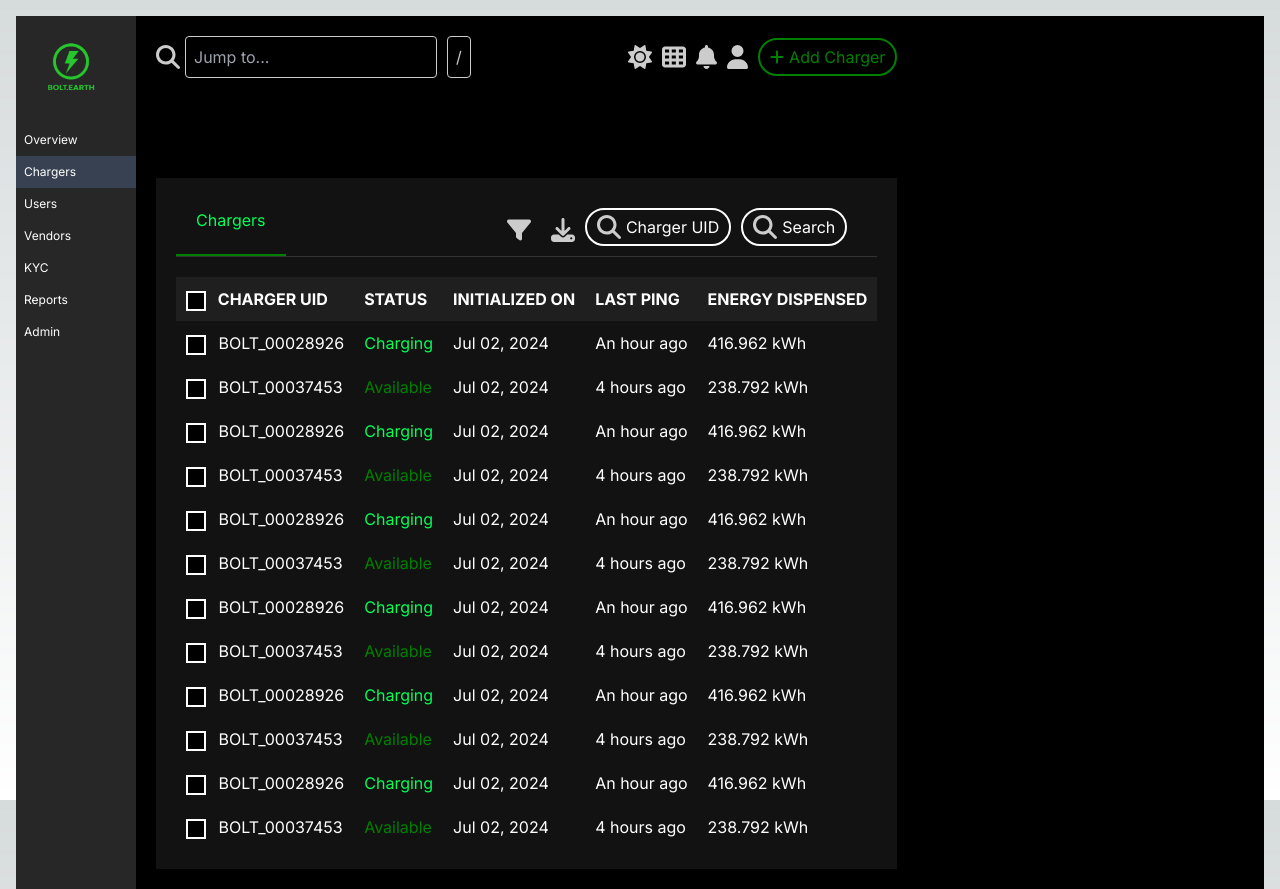
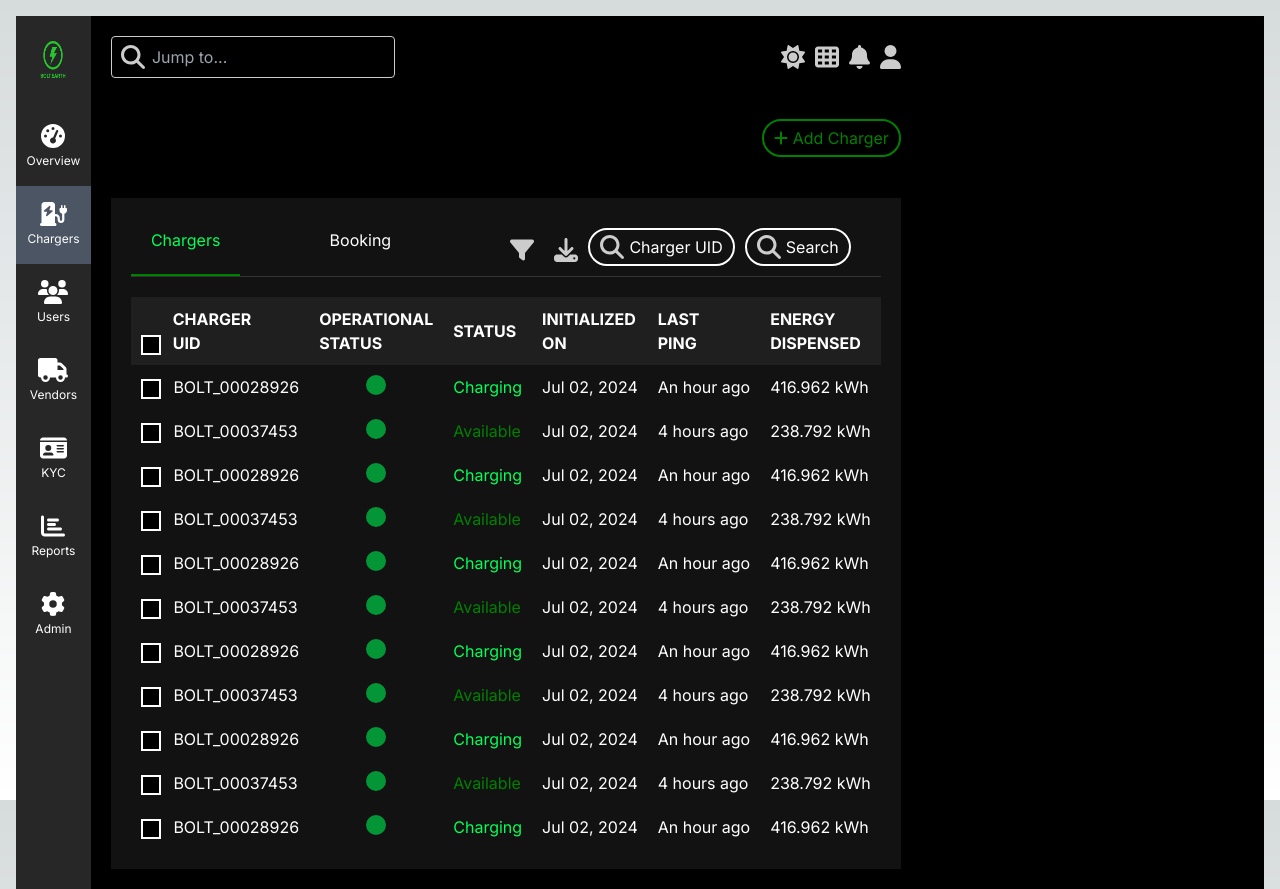
Before and after one commit to Neeraj-Varma7/bolt_earth, a Next.js app in the folder bolt_earth_ui/: page / in a window 1280 px wide. Built offline with nearby package versions, Linux system fonts and the light colour scheme.

Commit message:
Created a seprate css folder

```diff
--- a/bolt_earth_ui/components/ChargerDetails.tsx
+++ b/bolt_earth_ui/components/ChargerDetails.tsx
@@ -1,11 +1,9 @@
-// ChargerDetails.js
-
 "use client";
 
 import React from 'react';
 import { FontAwesomeIcon } from '@fortawesome/react-fontawesome';
 import { faTimes, faEdit, faEye, faFlag, faTh } from '@fortawesome/free-solid-svg-icons';
-import './ChargerDetails.css'; // Use the same CSS file for consistency
+import '../styles/ChargerDetails.css'; // Use the same CSS file for consistency
 
 interface Charger {
   uid: string;
@@ -45,29 +43,45 @@ const ChargerDetails: React.FC<ChargerDetailsProps> = ({ charger, onClose }) =>
           Information
         </div>
         <div className="tab">
-           Bookings
+          Bookings
         </div>
         <div className="tab">
-           Stats
+          Stats
         </div>
         <div className="tab">
-           View
+          View
         </div>
       </div>
       <div className="content">
-        <div className="section">
+        <div className="section charger-info">
           <h3><strong>Charger Info </strong><button><FontAwesomeIcon icon={faEdit} /></button></h3>
-          <h6><strong>UID:</strong> {charger.uid}</h6>
-          <h6><strong>Name:</strong> {charger.name}</h6>
-          <h6><strong>Initialized On:</strong> {charger.initializedOn}</h6>
-          <h6><strong>Last Ping:</strong> {charger.lastPing}</h6>
+          <div className="info-pair">
+            <h6><strong>UID:</strong></h6><h6>{charger.uid}</h6>
+          </div>
+          <div className="info-pair">
+            <h6><strong>Name:</strong></h6><h6>{charger.name}</h6>
+          </div>
+          <div className="info-pair">
+            <h6><strong>Initialized On:</strong></h6><h6>{charger.initializedOn}</h6>
+          </div>
+          <div className="info-pair">
+            <h6><strong>Last Ping:</strong></h6><h6>{charger.lastPing}</h6>
+          </div>
         </div>
-        <div className="section">
+        <div className="section owner-info">
           <h3><strong>Owner Info</strong><button><FontAwesomeIcon icon={faEdit} /></button></h3>
-          <h6><strong>Name:</strong> {charger.ownerName}</h6>
-          <h6><strong>Phone Number:</strong> {charger.phoneNumber}</h6>
-          <h6><strong>Alternate Phone 1:</strong> {charger.alternatePhone1 || '-'}</h6>
-          <h6><strong>Alternate Phone 2:</strong> {charger.alternatePhone2 || '-'}</h6>
+          <div className="info-pair">
+            <h6><strong>Name:</strong></h6><h6>{charger.ownerName}</h6>
+          </div>
+          <div className="info-pair">
+            <h6><strong>Phone Number:</strong></h6><h6>{charger.phoneNumber}</h6>
+          </div>
+          <div className="info-pair">
+            <h6><strong>Alternate Phone 1:</strong></h6><h6>{charger.alternatePhone1 || '-'}</h6>
+          </div>
+          <div className="info-pair">
+            <h6><strong>Alternate Phone 2:</strong></h6><h6>{charger.alternatePhone2 || '-'}</h6>
+          </div>
         </div>
       </div>
     </div>
--- a/bolt_earth_ui/components/Chargers.tsx
+++ b/bolt_earth_ui/components/Chargers.tsx
@@ -33,15 +33,15 @@ const Chargers = () => {
     <div style={{ margin: "20px" }}>
       <div style={{ display: "flex", alignItems: "center", justifyContent: "space-between", marginBottom: "10px" }}>
         <form onSubmit={handleSearchSubmit} style={{ display: "flex", alignItems: "center" }}>
-          <div style={{ display: "flex", alignItems: "center" }}>
-            <FontAwesomeIcon icon={faSearch} style={{ fontSize: "1.5rem", color: "#ccc", marginRight: "5px" }} />
+      <div style={{ display: "flex", alignItems: "center", position: "relative" }}>
+        <FontAwesomeIcon icon={faSearch} style={{ position: "absolute", left: "10px", fontSize: "1.5rem", color: "#ccc" }} />
         <input
           type="text"
           value={searchQuery}
           onChange={handleSearchChange}
           placeholder="Jump to..."
           style={{
-                padding: "8px",
+            padding: "8px 8px 8px 40px", // Adjust padding to accommodate the icon
             fontSize: "1rem",
             borderRadius: "4px",
             border: "1px solid #ccc",
@@ -52,29 +52,16 @@ const Chargers = () => {
           }}
         />
       </div>
-          <button
-            type="submit"
-            style={{
-              padding: "8px",
-              fontSize: "1rem",
-              borderRadius: "4px",
-              border: "1px solid #ccc",
-              backgroundColor: "#000",
-              color: "#ccc",
-              cursor: "pointer",
-              outline: "none",
-              marginLeft: "10px"
-            }}
-          >
-            /
-          </button>
     </form>
         <div style={{ display: "flex", alignItems: "center", gap: "10px" }}>
           <FontAwesomeIcon icon={faSun} style={{ fontSize: "1.5rem", color: "#ccc" }} />
           <FontAwesomeIcon icon={faTh} style={{ fontSize: "1.5rem", color: "#ccc" }} />
           <FontAwesomeIcon icon={faBell} style={{ fontSize: "1.5rem", color: "#ccc" }} />
           <FontAwesomeIcon icon={faUser} style={{ fontSize: "1.5rem", color: "#ccc" }} />
-          <div style={{ position: "relative" }}>
+        </div>
+      </div>
+      <div style={{ display: "flex", alignItems: "center", justifyContent: "space-between", marginBottom: "10px" }}>
+        <h1 style={{ fontSize: "2.5rem", margin: "20px", flexGrow: 1 }}>Chargers</h1>
         <button
           style={{
             display: "flex",
@@ -85,6 +72,7 @@ const Chargers = () => {
             borderRadius: "20px",
             border: "2px solid green",
             cursor: "pointer",
+            marginLeft: "10px",
           }}
         >
           <FontAwesomeIcon icon={faPlus} style={{ marginRight: "5px" }} /> Add Charger
@@ -95,9 +83,6 @@ const Chargers = () => {
           </div>
         )}
       </div>
-        </div>
-      </div>
-      <h1 style={{ fontSize: "2.5rem", margin: "20px" }}>Chargers</h1>
       <ChargersInfo />
     </div>
   );
--- a/bolt_earth_ui/components/ChargersInfo.tsx
+++ b/bolt_earth_ui/components/ChargersInfo.tsx
@@ -1,5 +1,5 @@
 import React, { useState } from 'react';
-import './ChargersInfo.css'; // Assuming you have a CSS file for styling
+import '../styles/ChargersInfo.css'; // Assuming you have a CSS file for styling
 import ChargerDetails from './ChargerDetails';
 import { FontAwesomeIcon } from '@fortawesome/react-fontawesome';
 import { faSearch, faDownload, faFilter } from '@fortawesome/free-solid-svg-icons'; // Importing the faSearch and faDownload icons
@@ -24,14 +24,14 @@ const ChargersInfo: React.FC = () => {
     { uid: 'BOLT_00037453', status: 'Available', operationalStatus: 'Operational', initializedOn: 'Jul 02, 2024', lastPing: '4 hours ago', energyDispensed: '238.792 kWh', name: '', ownerName: '', phoneNumber: '', alternatePhone1: '', alternatePhone2: '' },
     { uid: 'BOLT_00028926', status: 'Charging', operationalStatus: 'Operational', initializedOn: 'Jul 02, 2024', lastPing: 'An hour ago', energyDispensed: '416.962 kWh', name: 'JS carnation EV charger -1', ownerName: 'Ayan Basu', phoneNumber: '+91 91489 19899', alternatePhone1: '', alternatePhone2: '' },
     { uid: 'BOLT_00037453', status: 'Available', operationalStatus: 'Operational', initializedOn: 'Jul 02, 2024', lastPing: '4 hours ago', energyDispensed: '238.792 kWh', name: '', ownerName: '', phoneNumber: '', alternatePhone1: '', alternatePhone2: '' },
-      { uid: 'BOLT_00028926', status: 'Charging', operationalStatus: 'Operational', initializedOn: 'Jul 02, 2024', lastPing: 'An hour ago', energyDispensed: '416.962 kWh', name: 'JS carnation EV charger -1', ownerName: 'Ayan Basu', phoneNumber: '+91 91489 19899', alternatePhone1: '', alternatePhone2: '' },
+    { uid: 'BOLT_00028926', status: 'Charging', operationalStatus: 'Operational', initializedOn: 'Jul 02, 2024', lastPing: 'An hour ago', energyDispensed: '416.962 kWh', name: 'JS carnation EV charger -1', ownerName: 'Ayan Basu', phoneNumber: '+91 91489 19899', alternatePhone1: '', alternatePhone2: '' },
     { uid: 'BOLT_00037453', status: 'Available', operationalStatus: 'Operational', initializedOn: 'Jul 02, 2024', lastPing: '4 hours ago', energyDispensed: '238.792 kWh', name: '', ownerName: '', phoneNumber: '', alternatePhone1: '', alternatePhone2: '' },
     { uid: 'BOLT_00028926', status: 'Charging', operationalStatus: 'Operational', initializedOn: 'Jul 02, 2024', lastPing: 'An hour ago', energyDispensed: '416.962 kWh', name: 'JS carnation EV charger -1', ownerName: 'Ayan Basu', phoneNumber: '+91 91489 19899', alternatePhone1: '', alternatePhone2: '' },
     { uid: 'BOLT_00037453', status: 'Available', operationalStatus: 'Operational', initializedOn: 'Jul 02, 2024', lastPing: '4 hours ago', energyDispensed: '238.792 kWh', name: '', ownerName: '', phoneNumber: '', alternatePhone1: '', alternatePhone2: '' },
-      { uid: 'BOLT_00028926', status: 'Charging', operationalStatus: 'Operational', initializedOn: 'Jul 02, 2024', lastPing: 'An hour ago', energyDispensed: '416.962 kWh', name: 'JS carnation EV charger -1', ownerName: 'Ayan Basu', phoneNumber: '+91 91489 19899', alternatePhone1: '', alternatePhone2: '' },
+    { uid: 'BOLT_00028926', status: 'Charging', operationalStatus: 'Operational', initializedOn: 'Jul 02, 2024', lastPing: 'An hour ago', energyDispensed: '416.962 kWh', name: 'JS carnation EV charger -1', ownerName: 'Ayan Basu', phoneNumber: '+91 91489 19899', alternatePhone1: '', alternatePhone2: '' },
     { uid: 'BOLT_00037453', status: 'Available', operationalStatus: 'Operational', initializedOn: 'Jul 02, 2024', lastPing: '4 hours ago', energyDispensed: '238.792 kWh', name: '', ownerName: '', phoneNumber: '', alternatePhone1: '', alternatePhone2: '' },
     { uid: 'BOLT_00028926', status: 'Charging', operationalStatus: 'Operational', initializedOn: 'Jul 02, 2024', lastPing: 'An hour ago', energyDispensed: '416.962 kWh', name: 'JS carnation EV charger -1', ownerName: 'Ayan Basu', phoneNumber: '+91 91489 19899', alternatePhone1: '', alternatePhone2: '' },
-     { uid: 'BOLT_00037453', status: 'Available', operationalStatus: 'Operational', initializedOn: 'Jul 02, 2024', lastPing: '4 hours ago', energyDispensed: '238.792 kWh', name: '', ownerName: '', phoneNumber: '', alternatePhone1: '', alternatePhone2: '' },
+
     // Add more charger data as needed
   ];
 
@@ -51,6 +51,7 @@ const ChargersInfo: React.FC = () => {
         <div className="chargers-info">
           <div className="tabs">
             <div className="tab active">Chargers</div>
+            <div className="tab">Booking</div>
             <div className="tab">
               <FontAwesomeIcon icon={faFilter} style={{ fontSize: "1.5rem", color: "#ccc", margin: "0 10px" }} />
               <FontAwesomeIcon icon={faDownload} style={{ fontSize: "1.5rem", color: "#ccc", margin: "0 10px" }} />
@@ -67,17 +68,21 @@ const ChargersInfo: React.FC = () => {
           <table className="chargers-table">
             <thead>
               <tr>
-                <th><span className="square-symbol">&#9633;</span> CHARGER UID</th>
+                <th><span className="square-symbol">&#9633;</span> <span className="split-header" data-line1="CHARGER" data-line2="UID"></span></th>
+                <th><span className="split-header" data-line1="OPERATIONAL" data-line2="STATUS"></span></th>
                 <th>STATUS</th>
-                <th>INITIALIZED ON</th>
-                <th>LAST PING</th>
-                <th>ENERGY DISPENSED</th>
+                <th><span className="split-header" data-line1="INITIALIZED" data-line2="ON"></span></th>
+                <th><span className="split-header" data-line1="LAST" data-line2="PING"></span></th>
+                <th><span className="split-header" data-line1="ENERGY" data-line2="DISPENSED"></span></th>
               </tr>
             </thead>
             <tbody>
               {chargers.map((charger, index) => (
                 <tr key={index} onClick={() => handleRowClick(charger)}>
                   <td><span className="square-symbol">&#9633;</span> {charger.uid}</td>
+                  <td className="operational-status-cell">
+                    <span className="operational-circle"></span>
+                  </td>
                   <td><span className={`status-label ${charger.status.toLowerCase()}`}>{charger.status}</span></td>
                   <td>{charger.initializedOn}</td>
                   <td>{charger.lastPing}</td>
--- a/bolt_earth_ui/components/Sidebar.tsx
+++ b/bolt_earth_ui/components/Sidebar.tsx
@@ -1,40 +1,50 @@
 import Link from "next/link";
 import Image from "next/image";
+import { FontAwesomeIcon } from '@fortawesome/react-fontawesome';
+import { faTachometerAlt, faChargingStation, faUsers, faTruck, faIdCard, faChartBar, faCog } from '@fortawesome/free-solid-svg-icons';
+import '../styles/Sidebar.css'; // Import the CSS file
 
 const Sidebar = () => {
   return (
-    <div className="w-30 bg-[#272727] text-white flex flex-col">
-      <div className="p-4 flex items-center">
+    <div className="sidebar-container">
+      <div className="logo-container">
         <Image
           src="/link-thumbnail.png"
           alt="Bolt Earth Logo"
-          width={80}
-          height={80}
-          className="mr-2"
+          width={100}
+          height={100}
+          className="logo-image"
         />
       </div>
-      <nav className="flex-1">
-        <ul className="space-y-2">
-          <Link href='/'><li className="p-2 text-xs hover:bg-gray-700 cursor-pointer">
-            Overview
+      <nav className="nav-container">
+        <ul className="nav-list">
+          <Link href='/'><li className="nav-item">
+            <FontAwesomeIcon icon={faTachometerAlt} className="nav-icon" />
+            <span className="nav-text">Overview</span>
           </li></Link>
-          <Link href='/chargers'><li className="p-2 text-xs bg-gray-700 cursor-pointer">
-            Chargers
+          <Link href='/chargers'><li className="nav-item nav-item-active">
+            <FontAwesomeIcon icon={faChargingStation} className="nav-icon" />
+            <span className="nav-text">Chargers</span>
           </li></Link>
-          <Link href='/users'><li className="p-2 text-xs hover:bg-gray-700 cursor-pointer">
-            Users
+          <Link href='/users'><li className="nav-item">
+            <FontAwesomeIcon icon={faUsers} className="nav-icon" />
+            <span className="nav-text">Users</span>
           </li></Link>
-          <Link href='/vendors'><li className="p-2 text-xs hover:bg-gray-700 cursor-pointer">
-            Vendors
+          <Link href='/vendors'><li className="nav-item">
+            <FontAwesomeIcon icon={faTruck} className="nav-icon" />
+            <span className="nav-text">Vendors</span>
           </li></Link>
-          <Link href='/kyc'><li className="p-2 text-xs hover:bg-gray-700 cursor-pointer">
-            KYC
+          <Link href='/kyc'><li className="nav-item">
+            <FontAwesomeIcon icon={faIdCard} className="nav-icon" />
+            <span className="nav-text">KYC</span>
           </li></Link>
-          <Link href='/reports'><li className="p-2 text-xs hover:bg-gray-700 cursor-pointer">
-            Reports
+          <Link href='/reports'><li className="nav-item">
+            <FontAwesomeIcon icon={faChartBar} className="nav-icon" />
+            <span className="nav-text">Reports</span>
           </li></Link>
-          <Link href='/admin'><li className="p-2 text-xs hover:bg-gray-700 cursor-pointer">
-            Admin
+          <Link href='/admin'><li className="nav-item">
+            <FontAwesomeIcon icon={faCog} className="nav-icon" />
+            <span className="nav-text">Admin</span>
           </li></Link>
         </ul>
       </nav>
--- a/bolt_earth_ui/components/ChargersInfo.css
+++ b/bolt_earth_ui/styles/ChargersInfo.css
@@ -1,3 +1,5 @@
+/* Existing styles */
+
 .chargers-info {
     background-color: #121212;
     color: white;
@@ -79,3 +81,29 @@
     color: white;
     margin-right: 10px;
 }
+
+.operational-circle {
+    display: inline-block;
+    width: 20px;
+    height: 20px;
+    border-radius: 50%;
+    background-color: rgb(4, 149, 55);
+    /* Charging green color */
+}
+
+.operational-status-cell {
+    display: flex;
+    justify-content: center;
+    align-items: center;
+}
+
+/* New styles for splitting headers into two lines */
+.split-header {
+    display: inline-block;
+}
+
+.split-header::after {
+    content: attr(data-line1) "\A" attr(data-line2);
+    white-space: pre;
+    display: block;
+}
--- /dev/null
+++ b/bolt_earth_ui/styles/Sidebar.css
@@ -0,0 +1,58 @@
+/* bolt_earth_ui/styles/Sidebar.css */
+
+.sidebar-container {
+    width: 6%;
+    background-color: #272727;
+    color: white;
+    display: flex;
+    flex-direction: column;
+    align-items: center;
+}
+
+.logo-container {
+    padding: 16px;
+    display: flex;
+    align-items: center;
+}
+
+.logo-image {
+    width: 60px;
+    height: 60px;
+}
+
+.nav-container {
+    flex: 1;
+    width: 100%;
+}
+
+.nav-list {
+    list-style: none;
+    padding: 0;
+    margin: 0;
+    width: 100%;
+}
+
+.nav-item {
+    display: flex;
+    flex-direction: column;
+    align-items: center;
+    padding: 16px 0;
+    font-size: 14px;
+    cursor: pointer;
+    text-align: center;
+}
+
+.nav-icon {
+    font-size: 24px;
+}
+
+.nav-text {
+    font-size: 12px;
+    margin-top: 4px;
+}
+
+.nav-item:hover,
+.nav-item-active {
+    background-color: #4B5563;
+    width: 100%;
+}
```
Also changed, not shown: bolt_earth_ui/styles/ChargerDetails.css (renamed from bolt_earth_ui/components/ChargerDetails.css, +17 -0 lines). Lines whose indentation alone changed are shown as unchanged.
